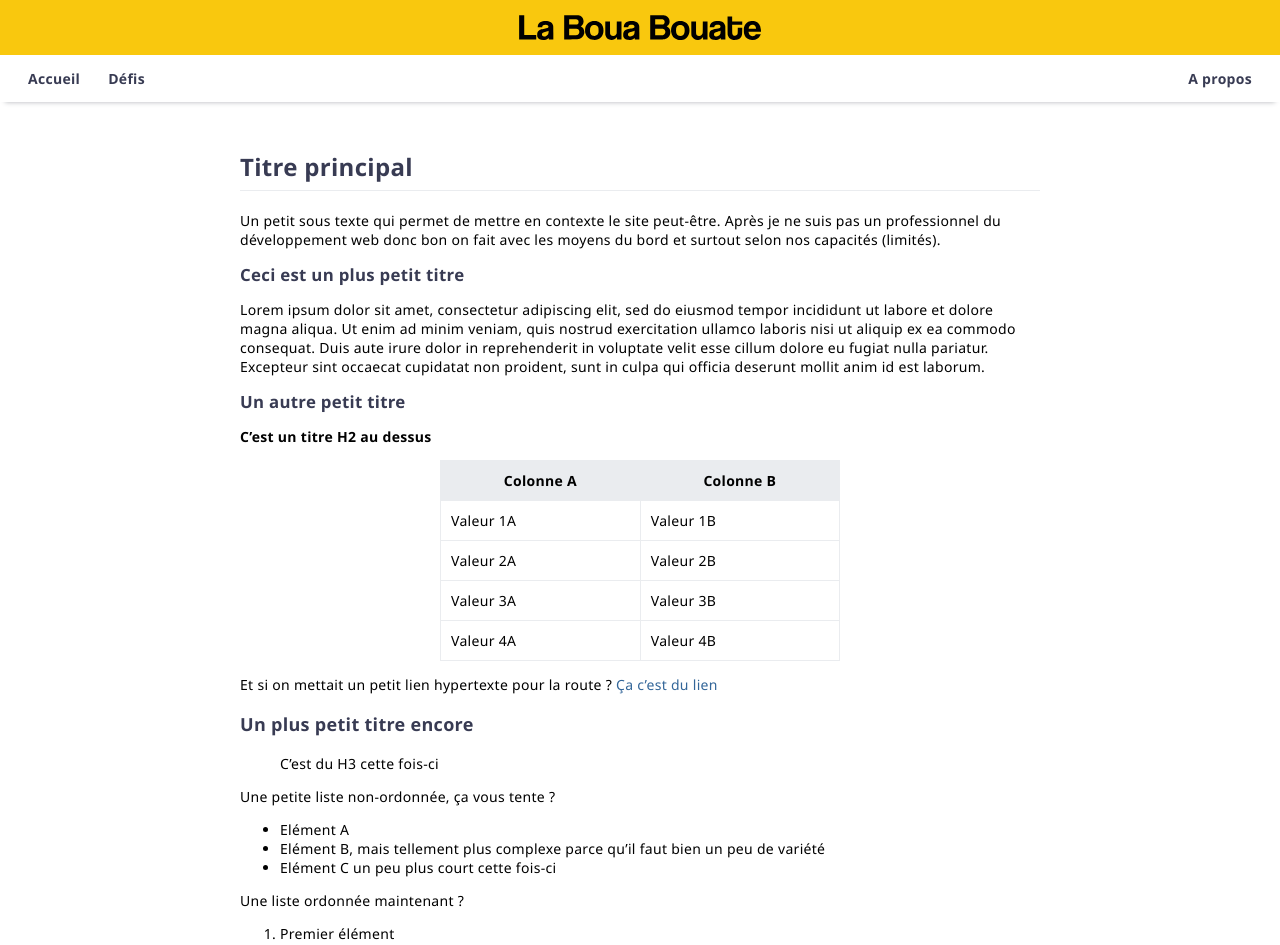
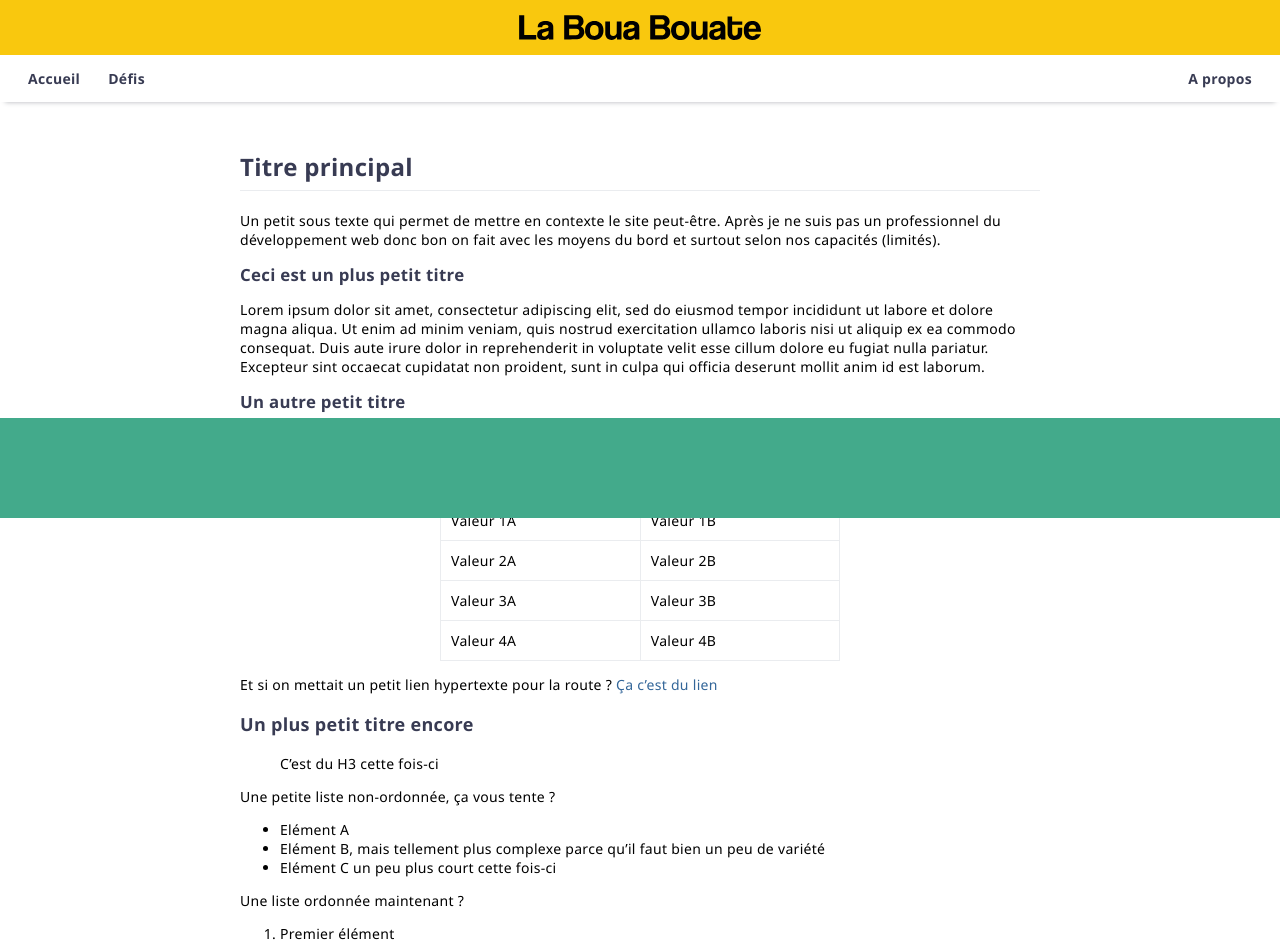
Before and after one commit to leobouard/leobouard.github.io, a Jekyll site: the page built from index.md, in a window 1280 px wide. Shown: the top 945 px of the page. Built offline with Jekyll 4.4.1, drawn with Linux system fonts in a browser that asks for light colours; our own code applies the rules of GitHub Pages for plain Markdown files.

Commit message:
Update style.scss

```diff
--- a/assets/css/style.scss
+++ b/assets/css/style.scss
@@ -103,6 +103,7 @@ section {
         left: 0;
         right: 0;
         background-color: #43aa8b;
+        min-height: 100px;
         display: block;
     }
 
```
